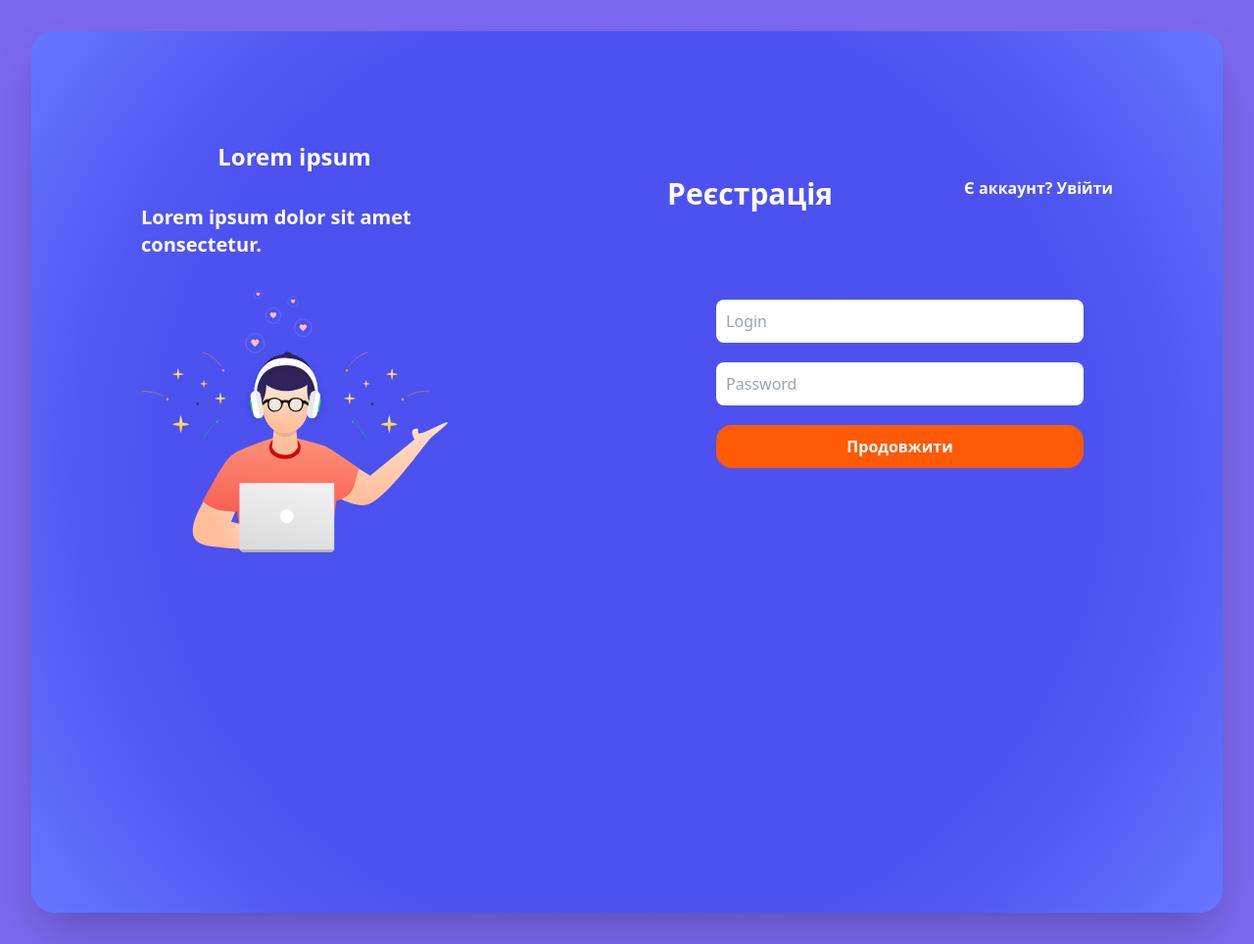
After one commit to Hanashiko/MANAGAR, a Python web app: template app/templates/register.html in a window 1280 px wide. The commit adds this page. Shown: the whole page at 98% size. Run offline with Jinja, Linux system fonts and the light colour scheme; the template is opened without the code that fills it, so the values that code supplies are empty; some libraries are stand-ins or nearby versions.

Commit message:
done all needed pages

```diff
--- a/app/static/css/style.css
+++ b/app/static/css/style.css
@@ -124,7 +124,7 @@
   /* 2 */
   border-style: solid;
   /* 2 */
-  border-color: #e5e7eb;
+  border-color: currentColor;
   /* 2 */
 }
 
@@ -588,64 +588,287 @@ video {
   }
 }
 
-.visible {
-  visibility: visible;
+.m-14 {
+  margin: 3.5rem;
 }
 
-.collapse {
-  visibility: collapse;
+.m-2\.5 {
+  margin: 0.625rem;
 }
 
-.relative {
-  position: relative;
+.m-8 {
+  margin: 2rem;
 }
 
-.block {
-  display: block;
+.mx-auto {
+  margin-left: auto;
+  margin-right: auto;
 }
 
-.table {
-  display: table;
+.mb-4 {
+  margin-bottom: 1rem;
 }
 
-.contents {
-  display: contents;
+.mt-14 {
+  margin-top: 3.5rem;
 }
 
-.hidden {
-  display: none;
+.mt-20 {
+  margin-top: 5rem;
 }
 
-.border-collapse {
-  border-collapse: collapse;
+.mb-14 {
+  margin-bottom: 3.5rem;
 }
 
-.transform {
-  transform: translate(var(--tw-translate-x), var(--tw-translate-y)) rotate(var(--tw-rotate)) skewX(var(--tw-skew-x)) skewY(var(--tw-skew-y)) scaleX(var(--tw-scale-x)) scaleY(var(--tw-scale-y));
+.flex {
+  display: flex;
 }
 
-.resize {
-  resize: both;
+.grid {
+  display: grid;
 }
 
-.border {
-  border-width: 1px;
+.h-0\.5 {
+  height: 0.125rem;
 }
 
-.bg-red-800 {
-  --tw-bg-opacity: 1;
-  background-color: rgb(153 27 27 / var(--tw-bg-opacity));
+.h-\[55px\] {
+  height: 55px;
 }
 
-.text-9xl {
-  font-size: 8rem;
+.h-auto {
+  height: auto;
+}
+
+.w-\[155px\] {
+  width: 155px;
+}
+
+.w-\[360px\] {
+  width: 360px;
+}
+
+.w-\[450px\] {
+  width: 450px;
+}
+
+.w-\[511px\] {
+  width: 511px;
+}
+
+.w-full {
+  width: 100%;
+}
+
+.cursor-pointer {
+  cursor: pointer;
+}
+
+.items-center {
+  align-items: center;
+}
+
+.justify-between {
+  justify-content: space-between;
+}
+
+.justify-items-center {
+  justify-items: center;
+}
+
+.gap-10 {
+  gap: 2.5rem;
+}
+
+.gap-16 {
+  gap: 4rem;
+}
+
+.gap-20 {
+  gap: 5rem;
+}
+
+.gap-3 {
+  gap: 0.75rem;
+}
+
+.gap-5 {
+  gap: 1.25rem;
+}
+
+.gap-8 {
+  gap: 2rem;
+}
+
+.self-center {
+  align-self: center;
+}
+
+.rounded-2xl {
+  border-radius: 1rem;
+}
+
+.rounded-3xl {
+  border-radius: 1.5rem;
+}
+
+.rounded-lg {
+  border-radius: 0.5rem;
+}
+
+.border-2 {
+  border-width: 2px;
+}
+
+.border-t-0 {
+  border-top-width: 0px;
+}
+
+.border-solid {
+  border-style: solid;
+}
+
+.border-none {
+  border-style: none;
+}
+
+.bg-for-buttons {
+  --tw-bg-opacity: 1;
+  background-color: rgb(255 90 5 / var(--tw-bg-opacity));
+}
+
+.bg-nemo {
+  --tw-bg-opacity: 1;
+  background-color: rgb(125 138 246 / var(--tw-bg-opacity));
+}
+
+.bg-nemo-main {
+  --tw-bg-opacity: 1;
+  background-color: rgb(128 141 246 / var(--tw-bg-opacity));
+}
+
+.bg-register-bg {
+  --tw-bg-opacity: 1;
+  background-color: rgb(123 104 238 / var(--tw-bg-opacity));
+}
+
+.bg-opacity-60 {
+  --tw-bg-opacity: 0.6;
+}
+
+.bg-mainpage-gradient {
+  background-image: radial-gradient(circle, rgba(155,180,255,1) 29%, rgba(84,129,255,1) 96%);
+}
+
+.bg-register-gradient {
+  background-image: radial-gradient(circle, rgba(46, 67, 240, 0.61) 61%, rgba(63, 83, 244, 0.73) 73%, rgba(102, 119, 255, 1.0) 100%);
+}
+
+.p-10 {
+  padding: 2.5rem;
+}
+
+.p-2\.5 {
+  padding: 0.625rem;
+}
+
+.p-20 {
+  padding: 5rem;
+}
+
+.p-5 {
+  padding: 1.25rem;
+}
+
+.p-8 {
+  padding: 2rem;
+}
+
+.pb-10 {
+  padding-bottom: 2.5rem;
+}
+
+.pb-4 {
+  padding-bottom: 1rem;
+}
+
+.pl-36 {
+  padding-left: 9rem;
+}
+
+.pt-10 {
+  padding-top: 2.5rem;
+}
+
+.pb-7 {
+  padding-bottom: 1.75rem;
+}
+
+.font-sans {
+  font-family: ui-sans-serif, system-ui, sans-serif, "Apple Color Emoji", "Segoe UI Emoji", "Segoe UI Symbol", "Noto Color Emoji";
+}
+
+.text-2xl {
+  font-size: 1.5rem;
+  line-height: 2rem;
+}
+
+.text-3xl {
+  font-size: 1.875rem;
+  line-height: 2.25rem;
+}
+
+.text-4xl {
+  font-size: 2.25rem;
+  line-height: 2.5rem;
+}
+
+.text-5xl {
+  font-size: 3rem;
   line-height: 1;
 }
 
-.underline {
-  text-decoration-line: underline;
+.text-sm {
+  font-size: 0.875rem;
+  line-height: 1.25rem;
 }
 
-.outline {
-  outline-style: solid;
+.text-xl {
+  font-size: 1.25rem;
+  line-height: 1.75rem;
 }
+
+.font-bold {
+  font-weight: 700;
+}
+
+.font-semibold {
+  font-weight: 600;
+}
+
+.opacity-40 {
+  opacity: 0.4;
+}
+
+.opacity-65 {
+  opacity: 0.65;
+}
+
+.shadow-2xl {
+  --tw-shadow: 0 25px 50px -12px rgb(0 0 0 / 0.25);
+  --tw-shadow-colored: 0 25px 50px -12px var(--tw-shadow-color);
+  box-shadow: var(--tw-ring-offset-shadow, 0 0 #0000), var(--tw-ring-shadow, 0 0 #0000), var(--tw-shadow);
+}
+
+@media (min-width: 768px) {
+  .md\:h-\[900px\] {
+    height: 900px;
+  }
+}
+
+@media (min-width: 1024px) {
+  .lg\:h-auto {
+    height: auto;
+  }
+}
--- /dev/null
+++ b/app/templates/register.html
@@ -0,0 +1,44 @@
+<!DOCTYPE html>
+<html lang="en">
+<head>
+    <meta charset="UTF-8">
+    <meta name="viewport" content="width=device-width, initial-scale=1.0">
+    <title>Create an account or login</title>
+    <link rel="stylesheet" href="/app/static/css/style.css">
+    <script src="https://cdn.tailwindcss.com"></script>
+    <script src="https://kit.fontawesome.com/9e3bcbb946.js" crossorigin="anonymous"></script>
+</head>
+
+<body class="font-sans bg-register-bg">
+
+    <main class="bg-register-gradient h-auto md:h-[900px] m-8 p-8 border-2 rounded-3xl border-none bg-opacity-60 shadow-2xl">
+        <div class="cont w-100% flex">
+            <div class="img-inf w-50% text-white grid justify-items-center gap-8 p-20">
+                <p class="text-2xl font-semibold">Lorem ipsum</p>
+                <p class="text-xl font-semibold">Lorem ipsum dolor sit amet consectetur.</p>
+                <img src="/app/static/img/Illustration 2.svg" alt="">
+            </div>
+            <div class="reg-form w-50% self-center p-20 pl-36">
+
+                <div class="text flex justify-between pb-10">
+                    <h3 class="font-semibold text-3xl text-white">Реєстрація</h3>
+                    <a href="./login.html">
+                        <p class="font-semibold text-white">Є аккаунт? Увійти</p>
+                    </a>
+                </div>
+
+                <form action="#" method="post" id="registerForm" enctype="multipart/form-data" class="p-10">
+
+                    <input class="bg-white w-full border-none border-2 rounded-lg border- p-2.5 m-2.5" type="login" id="login" name="login" placeholder="Login" required>
+
+                    <input class="bg-white w-full border-none border-2 rounded-lg border- p-2.5 m-2.5" type="password" id="password" name="password" placeholder="Password" required>
+
+                    <button type="submit" class="m-2.5 border-2 w-full rounded-2xl border-none bg-for-buttons cursor-pointer font-semibold p-2.5 text-white">Продовжити</button>
+
+                </form>
+            </div>
+        </div>
+    </main>
+
+
+</body>
```
Also changed, not shown: app/__init__.py (deleted, +0 -23 lines), app/templates/chooseClass/categories.html (deleted, +0 -8 lines), app/templates/chooseClass/index.html (deleted, +0 -24 lines), app/templates/index.html (+55 -4 lines), app/templates/login.html (added, +44 -0 lines), app/templates/test.html (deleted, +0 -21 lines), tailwind.config.js (+11 -3 lines), app/static/img/#.png (deleted), app/static/img/Illustration 1.svg (added), app/static/img/Illustration 2.svg (added), app/static/img/Pixel True Mockup 1(1).svg (added), app/static/img/path.svg (added).
